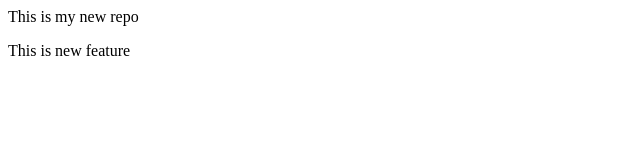
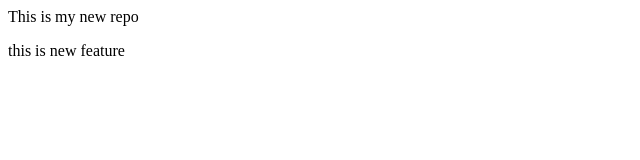
Before and after one commit to Zaara6767/loll, a plain HTML site: page index.html in a window 1280 px wide. Shown: the full height of the page, 0-640 px from the left. Drawn offline with Linux system fonts and the light colour scheme.

Commit message:
Add new feature

```diff
--- a/index.html
+++ b/index.html
@@ -1,2 +1,2 @@
 <p>This is my new repo</p>
-<p>This is new feature </p>
+<p>this is new feature</p>
```
